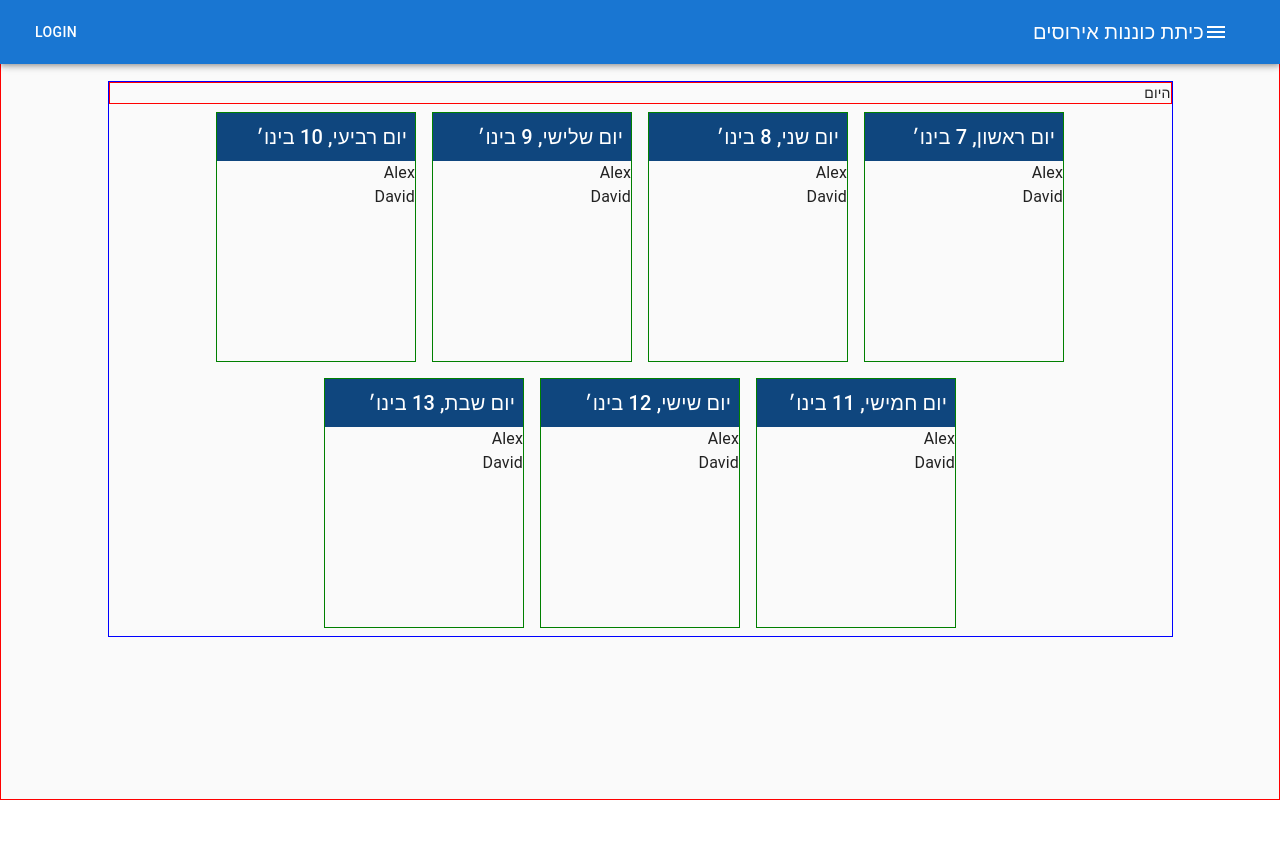
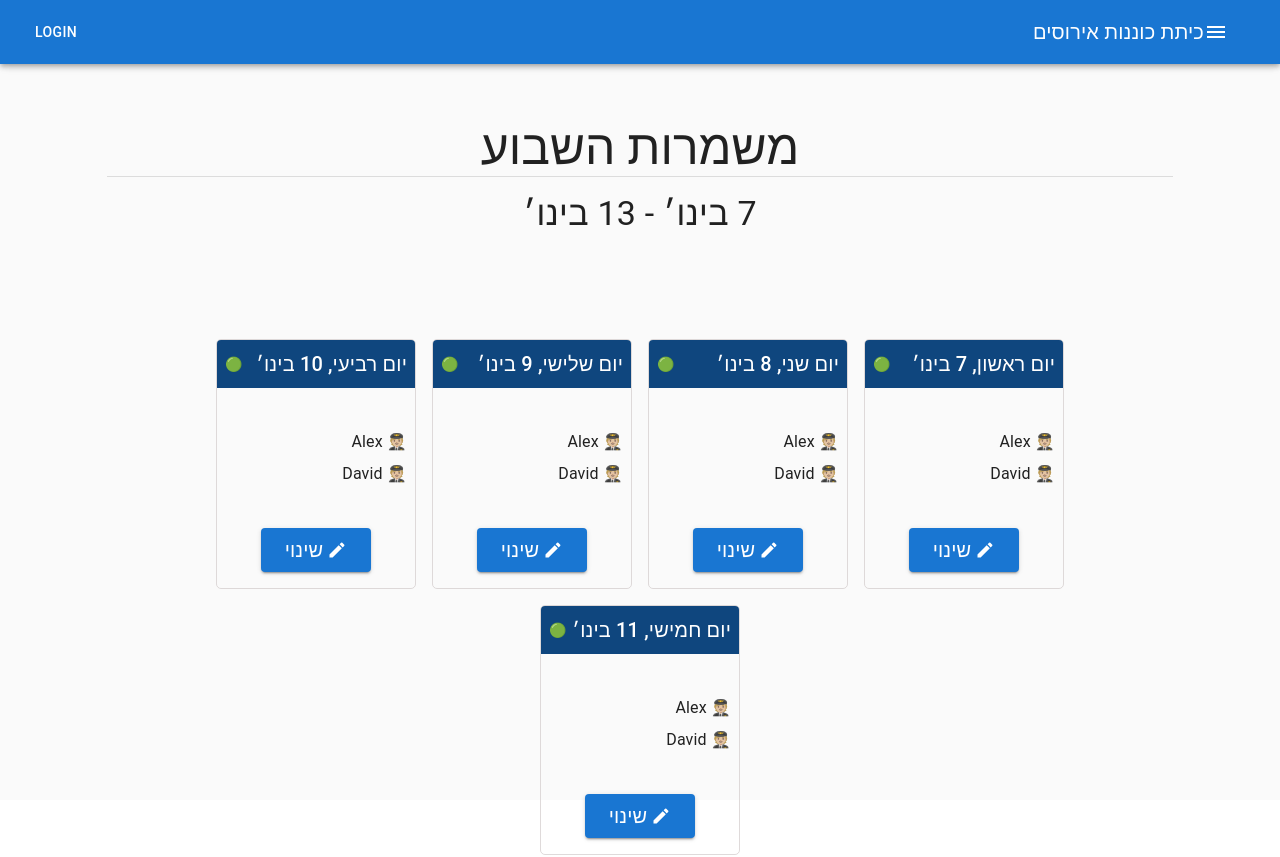
Before and after one commit to nudelx/irusim, a React (Vite) app: page / in a window 1280 px wide. Shown: the top 857 px of the page. Before the commit the page ends 800 px from the top, so only its background shows below. Built offline with nearby package versions, Linux system fonts and the light colour scheme.

Commit message:
doen with ui

```diff
--- a/package.json
+++ b/package.json
@@ -18,6 +18,7 @@
     "eslint-config-prettier": "^9.1.0",
     "eslint-plugin-import": "^2.29.1",
     "eslint-plugin-prettier": "^5.1.2",
+    "prop-types": "^15.8.1",
     "react": "^18.2.0",
     "react-dom": "^18.2.0",
     "vite-plugin-eslint": "^1.8.1"
--- a/src/App.css
+++ b/src/App.css
@@ -0,0 +1,7 @@
+html {
+  background-color: "white";
+}
+
+html:root {
+  background-color: "white";
+}
--- /dev/null
+++ b/src/components/Card.jsx
@@ -0,0 +1,70 @@
+import { Grid, Typography, Button } from '@mui/material'
+import PropTypes from 'prop-types'
+import AddIcon from '@mui/icons-material/Add'
+import EditIcon from '@mui/icons-material/Edit'
+import HE from '../utils/i18n'
+
+const Card = ({ date, weekend }) => {
+  const active = true
+  return (
+    <Grid
+      container
+      flexDirection="column"
+      m={1}
+      key={date.getTime()}
+      sx={{
+        width: '200px',
+        height: '250px',
+        border: '1px solid #d4cdcdba',
+        justifyContent: 'space-between',
+        borderRadius: '5px',
+        overflow: 'hidden',
+        pb: 2,
+      }}
+    >
+      <Grid
+        container
+        item
+        p={1}
+        sx={{ backgroundColor: weekend ? '#304D30' : '#0F467E', color: 'white' }}
+        justifyContent="space-between"
+        alignItems="center"
+      >
+        <Grid item>
+          <Typography variant="h6">
+            {date.toLocaleDateString('he', { month: 'short', day: 'numeric', weekday: 'long' })}
+          </Typography>
+        </Grid>
+        <Grid item>{active ? '🟢' : '🔴'}</Grid>
+      </Grid>
+      <Grid item container flexDirection="column" px={1} rowGap={1}>
+        <Grid item>
+          <Typography>🧑🏼‍✈️ Alex</Typography>
+        </Grid>
+        <Grid item>
+          <Typography>🧑🏼‍✈️ David</Typography>
+        </Grid>
+      </Grid>
+
+      <Grid item container justifyContent="center">
+        <Button
+          variant="contained"
+          color="primary"
+          startIcon={active ? <EditIcon /> : <AddIcon />}
+          sx={{ px: 2 }}
+        >
+          <Typography variant="h6" px={1}>
+            {active ? HE.edit : HE.add}
+          </Typography>
+        </Button>
+      </Grid>
+    </Grid>
+  )
+}
+
+Card.propTypes = {
+  date: PropTypes.object,
+  weekend: PropTypes.bool,
+}
+
+export default Card
--- a/src/components/Page.jsx
+++ b/src/components/Page.jsx
@@ -1,25 +1,34 @@
-import { Grid, Typography } from '@mui/material'
+import { Grid, Typography, Divider } from '@mui/material'
 import HE from '../utils/i18n'
 import Week from './Week'
+import {getWeekDays} from '../utils/dateUtils'
 
-const Page = () => (
+const Page = () => {
+  const days = getWeekDays(new Date())
+  const [[first], [last]] = [days.slice(0,1),days.slice(-1)]
+  const firstString = first && first.toLocaleDateString('he', { month: 'short', day: 'numeric' })
+  const lastString = last && last.toLocaleDateString('he', { month: 'short', day: 'numeric' })
+  return (
   <Grid
     container
-    sx={{ height: '100vh', width: '100vw', paddingTop: 10, border: '1px solid red' }}
+    sx={{ height: '100vh', width: '100vw', paddingTop: 15 }}
     justifyContent="center"
     alignItems="flex-start"
   >
-    <Grid item sx={{ border: '1px solid blue' }} xs={10}>
-      <Grid item sx={{ border: '1px solid red' }}>
-        <Typography variant="body2">{HE.today} </Typography>
+    <Grid container item  xs={10} rowGap={7}>
+      <Grid item  container  justifyContent="center" alignItems="center" flexDirection="column">
+        <Typography variant="h3">{`${HE.today}`} </Typography>
+        <Divider orientation="horizontal" flexItem />
+        <Typography pt={2} variant="h4" >{` ${firstString} - ${lastString}`} </Typography>
       </Grid>
-      <Grid container>
+      <Grid container mt={5}>
         <Grid item>
-          <Week />
+          <Week days={days}/>
         </Grid>
       </Grid>
     </Grid>
   </Grid>
 )
+}
 
 export default Page
--- a/src/components/Week.jsx
+++ b/src/components/Week.jsx
@@ -1,44 +1,29 @@
-import { Grid, Typography } from '@mui/material'
+import { Grid } from '@mui/material'
+import PropTypes from 'prop-types'
+import Card from './Card'
 
-const getWeekDays = (date) => {
-  return Array(7)
-    .fill(new Date(date))
-    .map((el, idx) => new Date(el.setDate(el.getDate() - el.getDay() + idx)))
-}
+const Week = ({ days }) => {
+  const week = days && days.slice(0, 5)
+  const weekend = days && days.slice(-2)
 
-const Week = () => {
-  const days = getWeekDays(new Date())
-  console.log('days', days)
   return (
-    <Grid container justifyContent="center">
-      {days.map((d) => (
-        <Grid
-          container
-          flexDirection="column"
-          m={1}
-          key={d.getTime()}
-          sx={{
-            width: '200px',
-            height: '250px',
-            border: '1px solid green',
-            justifyContent: 'flex-start',
-          }}
-        >
-          <Grid item p={1} sx={{ backgroundColor: '#0F467E', color: 'white'}}>
-            <Typography variant='h6'>{d.toLocaleDateString('he', {month: "short", day:"numeric", weekday: 'long',})}</Typography>
-          </Grid>
-          <Grid item container flexDirection="column">
-            <Grid item>
-              <Typography> Alex</Typography>
-            </Grid>
-            <Grid item>
-              <Typography> David</Typography>
-            </Grid>
-          </Grid>
-        </Grid>
-      ))}
+    <Grid container justifyContent="center" rowGap={4}>
+      <Grid item container justifyContent="center">
+        {week.map((d) => (
+          <Card date={d} key={d.getTime()} />
+        ))}
+      </Grid>
+
+      <Grid item container justifyContent="center">
+        {weekend.map((d) => (
+          <Card weekend date={d} key={d.getTime()} />
+        ))}
+      </Grid>
     </Grid>
   )
 }
+Week.propTypes = {
+  days: PropTypes.array,
+}
 
 export default Week
--- /dev/null
+++ b/src/utils/dateUtils.js
@@ -0,0 +1,6 @@
+
+export const getWeekDays = (date) => {
+  return Array(7)
+    .fill(new Date(date))
+    .map((el, idx) => new Date(el.setDate(el.getDate() - el.getDay() + idx)))
+}
--- a/src/utils/i18n.js
+++ b/src/utils/i18n.js
@@ -1,7 +1,11 @@
 const HE = {
   buttonOK: 'אישור',
   title: `כיתת כוננות אירוסים`,
-  today: 'היום',
+  today: 'משמרות השבוע',
+  edit: 'שינוי',
+  add: 'הוספה',
+
+
 }
 
 export default HE
```
